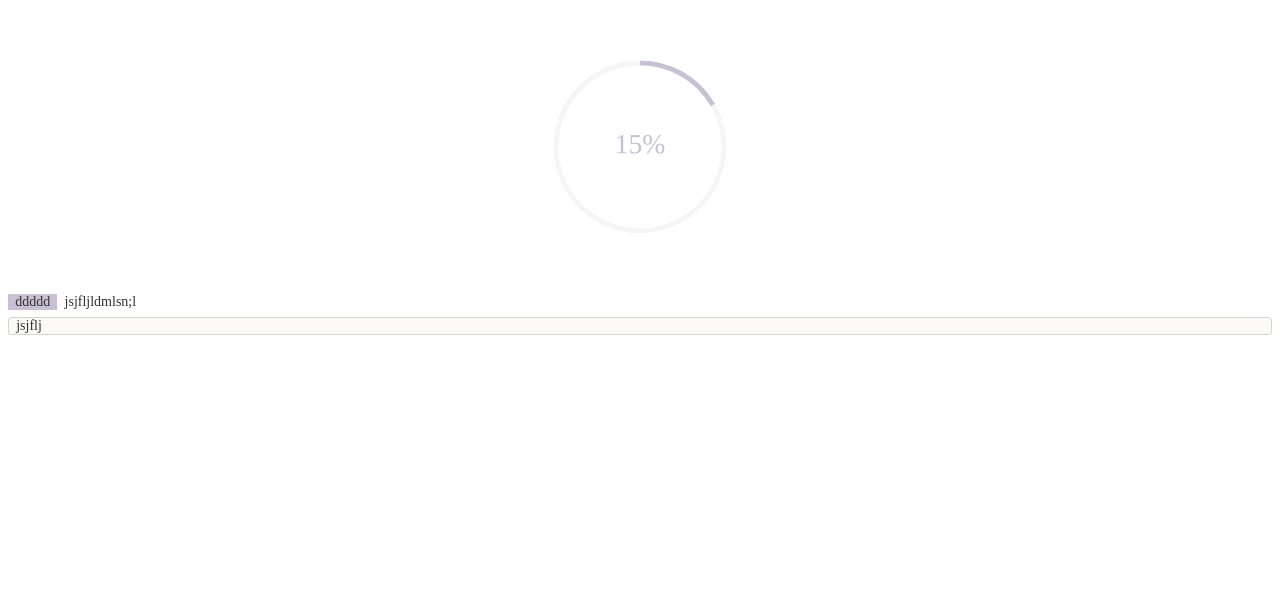
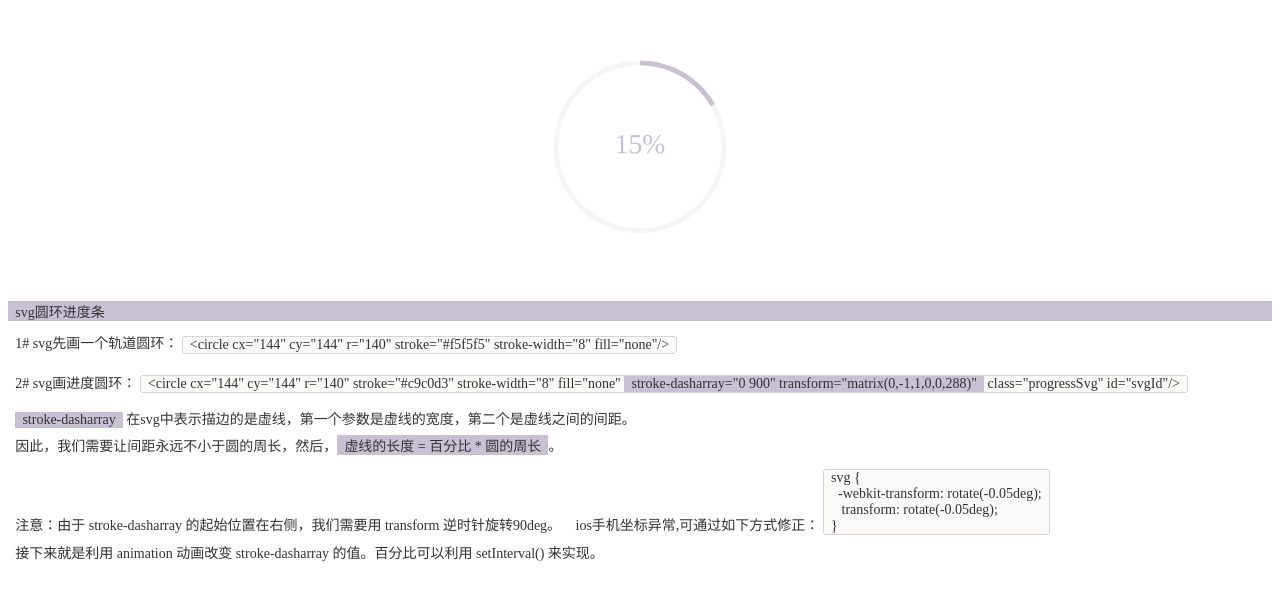
Before and after one commit to sunbingqing/mobileEffects, a Vue app: page /#/svgCircleSlider in a window 1280 px wide. Shown: the part 150-750 px from the top of the page. Built offline with nearby package versions, Linux system fonts and the light colour scheme.

Commit message:
svg圆环进度条注释

```diff
--- a/src/components/elements/text.vue
+++ b/src/components/elements/text.vue
@@ -30,6 +30,7 @@ export default {
     color: #333;
 }
 .txt-code{
+    margin: 0.05rem 0;
     background-color: #fbfaf8!important;
     padding: 0 0.05rem;
     border: 1px solid #d6d5d3;
--- a/src/components/svgCircleSlider.vue
+++ b/src/components/svgCircleSlider.vue
@@ -13,10 +13,27 @@
             </svg>
         </div>
 
-        <txt txtColor="#c9c0d3">ddddd</txt>
-        <txt>jsjfljldmlsn;l</txt>
-        <txt is-code is-block>jsjflj</txt>
-
+        <txt txtColor="#c9c0d3" is-block>svg圆环进度条</txt>
+        <txt is-block>1# svg先画一个轨道圆环：
+            <txt is-code><span>&lt;</span>circle cx="144" cy="144" r="140" stroke="#f5f5f5"
+                stroke-width="8" fill="none"/></txt>
+        </txt>
+        <txt is-block>2# svg画进度圆环：
+            <txt is-code><span>&lt;</span>circle cx="144" cy="144" r="140" stroke="#c9c0d3"
+                stroke-width="8" fill="none" <txt txtColor="#c9c0d3">stroke-dasharray="0 900"
+                transform="matrix(0,-1,1,0,0,288)"</txt> class="progressSvg"
+                id="svgId"/></txt>
+        </txt>
+        <txt>
+            <txt txtColor="#c9c0d3">stroke-dasharray</txt>
+        在svg中表示描边的是虚线，第一个参数是虚线的宽度，第二个是虚线之间的间距。</txt>
+        <txt is-block>因此，我们需要让间距永远不小于圆的周长，然后，<txt txtColor="#c9c0d3">虚线的长度 = 百分比 * 圆的周长</txt>。</txt>
+        <txt>注意：由于 stroke-dasharray 的起始位置在右侧，我们需要用 transform 逆时针旋转90deg。</txt>
+        <txt>ios手机坐标异常,可通过如下方式修正：
+            <txt is-code>svg {<br>&nbsp;&nbsp;-webkit-transform: rotate(-0.05deg);<br>&nbsp;&nbsp;
+    transform: rotate(-0.05deg);<br>}</txt>
+        </txt>
+        <txt>接下来就是利用 animation 动画改变 stroke-dasharray 的值。百分比可以利用 setInterval() 来实现。</txt>
     </div>
 </template>
 
@@ -71,7 +88,7 @@ export default {
     height: 288px;
      /* ios手机坐标异常 */
     -webkit-transform: rotate(-0.05deg);
-    transform: rotate(-0,05deg);
+    transform: rotate(-0.05deg);
 }
 .progressSvg{
     stroke-dasharray: 0 900;
```
